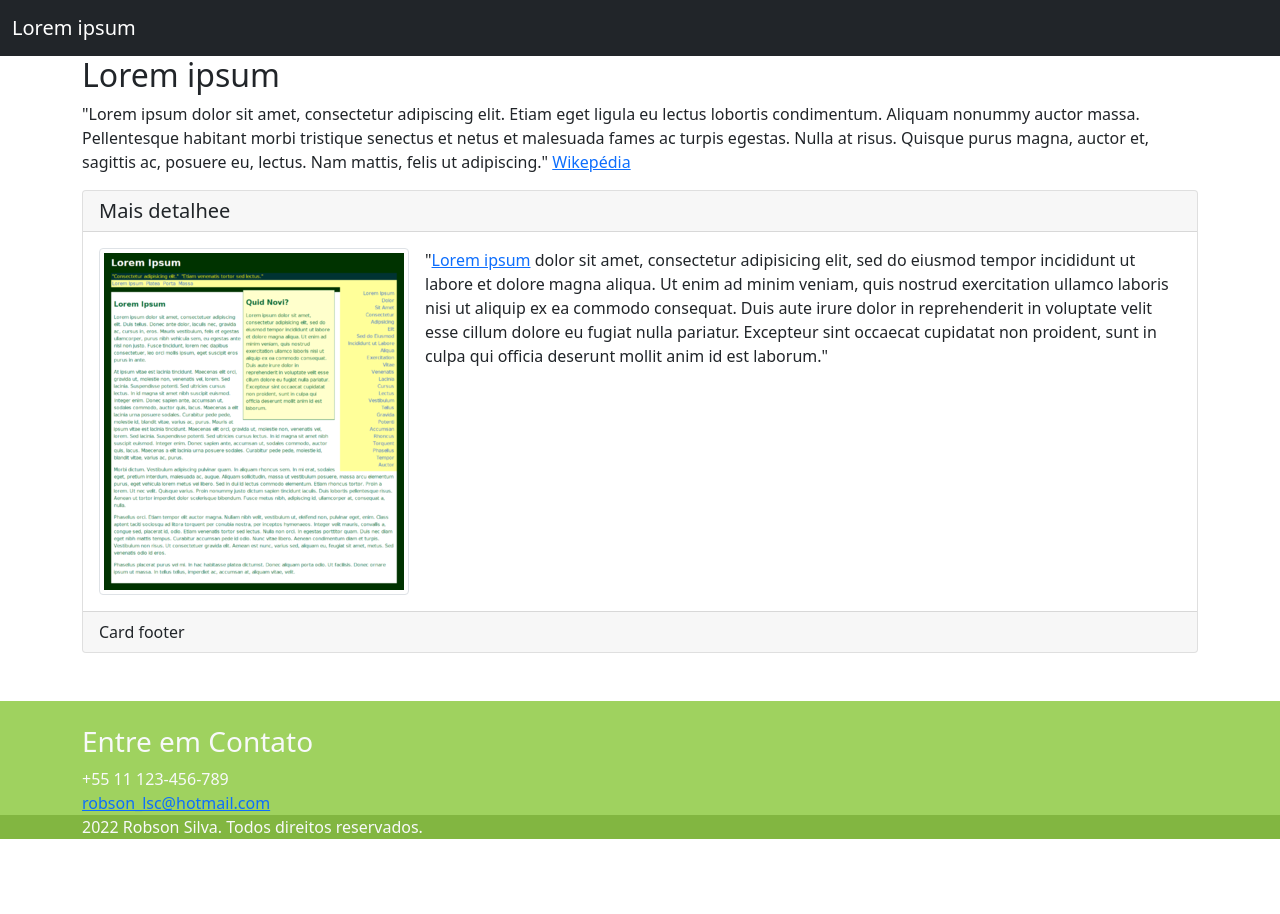
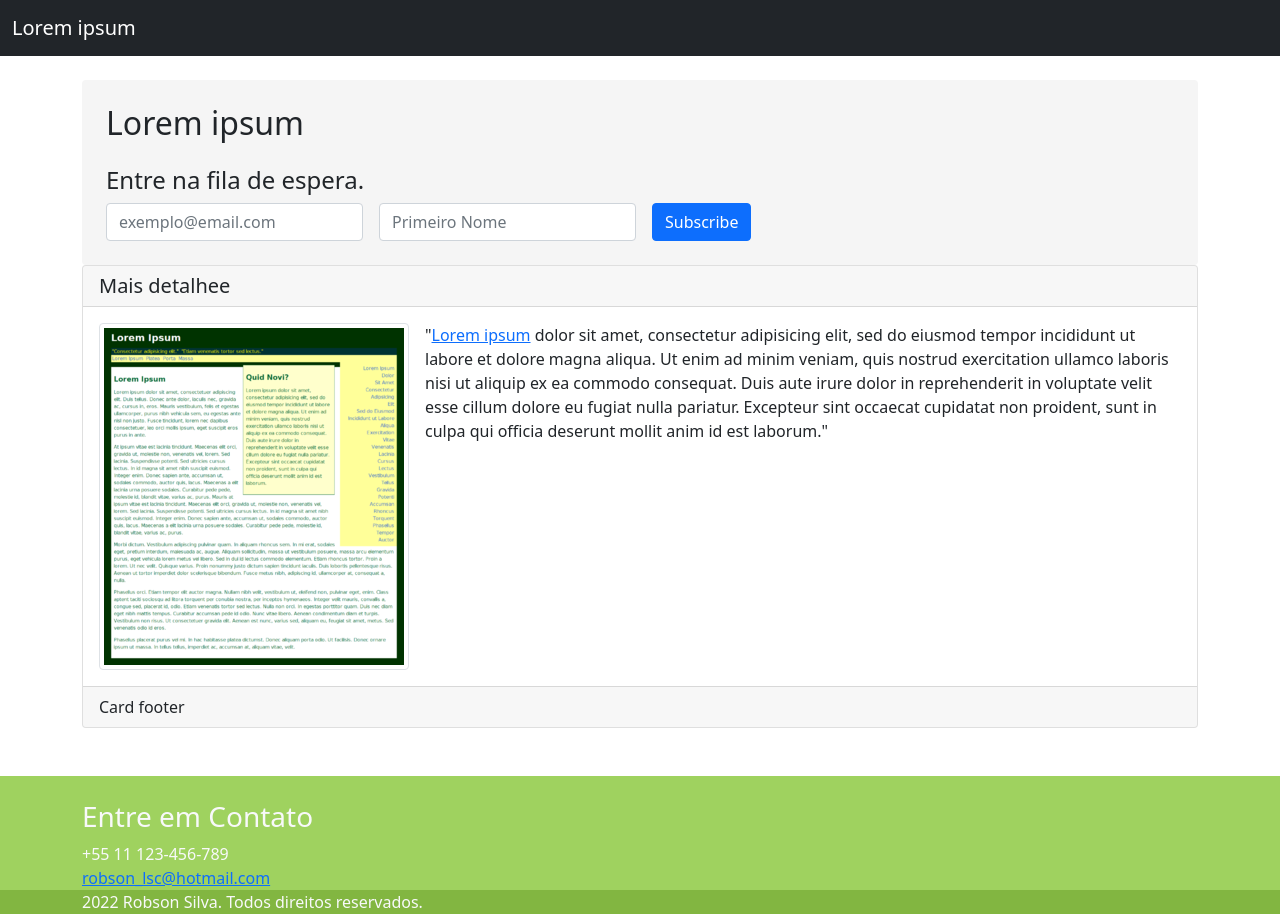
Before and after one commit to RLS400/-curso-django, a Django app: page / in a window 1280 px wide. Before the commit the page ends 839 px from the top, so only its background shows below. Run offline with Django 4.2, Linux system fonts and the light colour scheme; some libraries are stand-ins or nearby versions.

Commit message:
Entrega da pagina de videos

```diff
--- /dev/null
+++ b/pypro/aperitivos/urls.py
@@ -0,0 +1,7 @@
+from django.urls import path
+from pypro.aperitivos.views import video
+
+app_name = 'aperitivos'
+urlpatterns = [
+    path('<slug:slug>', video, name='video'),
+]
--- /dev/null
+++ b/pypro/aperitivos/views.py
@@ -0,0 +1,5 @@
+from django.shortcuts import render
+
+
+def video(request, slug):
+    return render(request, 'aperitivos/video.html')
--- a/pypro/base/static/css/style.css
+++ b/pypro/base/static/css/style.css
@@ -4,3 +4,6 @@
 .rights {
   background-color: #82b641;
 }
+.jumbotron {
+  background-color: #F5F5F5;
+}
--- a/pypro/base/templates/base/home.html
+++ b/pypro/base/templates/base/home.html
@@ -1,16 +1,15 @@
+
+<!DOCTYPE html>
 {% load static %}
-<!DOCTYPE html>
 <html lang="pt-br">
 <head>
     <meta charset="utf-8">
     <meta http-equiv="X-UA-Compatible" content="IE=edge">
     <meta name="viewport" content="width=device-width, initial-scale=1">
-
     <title>Lorem ipsum</title>
-
     <meta name="description" content="Lorem ipsum">
     <meta name="author" content="Robson Silva">
-	<link rel="'icon" type="image/png" href="{% static 'img/favicon.png' %}" />
+    <link rel="'icon" type="image/png" href="{% static 'img/favicon.png' %}"/>
     <link href="{% static 'css/bootstrap.css' %}" rel="stylesheet">
     <link href="{% static 'css/style.css' %}" rel="stylesheet">
     <script src="{% static 'js/jquery.min.js' %}"></script>
@@ -18,32 +17,53 @@
     <script src="{% static 'js/scripts.js' %}"></script>
 </head>
 <body>
-
 <nav class="navbar navbar-expand-lg navbar-dark bg-dark">
     <div class="container-fluid">
         <a class="navbar-brand" href="{% url 'base:home' %}">Lorem ipsum</a>
-    <button class="navbar-toggler" type="button" data-bs-toggle="collapse" data-bs-target="#navbarSupportedContent" aria-controls="navbarSupportedContent" aria-expanded="false" aria-label="Toggle navigation">
+        <button class="navbar-toggler" type="button" data-bs-toggle="collapse" data-bs-target="#navbarSupportedContent"
+                aria-controls="navbarSupportedContent" aria-expanded="false" aria-label="Toggle navigation">
             <span class="navbar-toggler-icon"></span>
         </button>
         <div class="collapse navbar-collapse" id="navbarSupportedContent">
-      <ul class="navbar-nav me-auto mb-2 mb-lg-0">
-
-      </ul>
-
+            <ul class="navbar-nav me-auto mb-2 mb-lg-0"></ul>
         </div>
     </div>
 </nav>
 <div class="container">
     <div class="row">
         <div class="col-md-12">
-			<div class="jumbotron">
+            <div class="mt-4 p-4 jumbotron rounded">
                 <h2>
                     Lorem ipsum
                 </h2>
-				<p>
-					"Lorem ipsum dolor sit amet, consectetur adipiscing elit. Etiam eget ligula eu lectus lobortis condimentum. Aliquam nonummy auctor massa. Pellentesque habitant morbi tristique senectus et netus et malesuada fames ac turpis egestas. Nulla at risus. Quisque purus magna, auctor et, sagittis ac, posuere eu, lectus. Nam mattis, felis ut adipiscing."
-				<a href="https://pt.wikipedia.org/wiki/Lorem_ipsum" target="_blank">Wikepédia</a>
-				</p>
+                <h4 class="mt-4">
+                    Entre na fila de espera.
+                </h4>
+                <form class="row gy-2 gx-3 align-items-center validate"
+                      action="https://hotmail.us14.list-manage.com/subscribe/post?u=5a0e528f797121a4011717cba&amp;id=a8f81af40e"
+                      method="post" id="mc-embedded-subscribe-form" name="mc-embedded-subscribe-form" target="_blank"
+                      novalidate>
+                    <div class="col-auto">
+                        <label class="visually-hidden" for="mce-EMAIL">Email</label>
+                        <input type="email" value="" name="EMAIL" class="required email form-control" id="mce-EMAIL"
+                               placeholder="exemplo@email.com">
+                    </div>
+                    <div class="col-auto">
+                        <label class="visually-hidden" for="mce-FNAME">Primeiro Nome</label>
+                        <input type="text" value="" name="FNAME" class="form-control" id="mce-FNAME"
+                               placeholder="Primeiro Nome">
+                    </div>
+                    <div style="position: absolute; left: -5000px;" aria-hidden="true">
+                        <input type="text"
+                               name="b_5a0e528f797121a4011717cba_a8f81af40e"
+                               tabindex="-1"
+                               value="">
+                    </div>
+                    <div class="col-auto">
+                        <input type="submit" value="Subscribe" name="subscribe" id="mc-embedded-subscribe"
+                               class="btn btn-primary">
+                    </div>
+                </form>
             </div>
         </div>
     </div>
@@ -79,11 +99,9 @@
         <div class="row">
             <div class="col">
                 <h3>Entre em Contato</h3>
-				<adress>
                 +55 11 123-456-789
-					<br/>
+                <br>
                 <a href="mailto:robson_lsc@hotmail.com">robson_lsc@hotmail.com</a>
-				</adress>
             </div>
         </div>
     </div>
--- a/pypro/settings.py
+++ b/pypro/settings.py
@@ -46,6 +46,7 @@ INSTALLED_APPS = [
     'collectfast',
     'django.contrib.staticfiles',
     'pypro.base',
+    'pypro.aperitivos',
 ]
 
 MIDDLEWARE = [
--- a/pypro/urls.py
+++ b/pypro/urls.py
@@ -21,6 +21,7 @@ from django.urls import path, include
 urlpatterns = [
     path('admin/', admin.site.urls),
     path('', include('pypro.base.urls')),
+    path('aperitivos/', include('pypro.aperitivos.urls')),
 ]
 
 if settings.DEBUG:
```
Also changed, not shown: pypro/aperitivos/templates/aperitivos/video.html (added, +71 -0 lines), pypro/aperitivos/tests.py (added, +21 -0 lines), pypro/aperitivos/__init__.py (added), pypro/aperitivos/migrations/__init__.py (added), pypro/aperitivos/templates/__init__.py (added), pypro/aperitivos/templates/aperitivos/__init__.py (added). Lines whose indentation alone changed are shown as unchanged.
